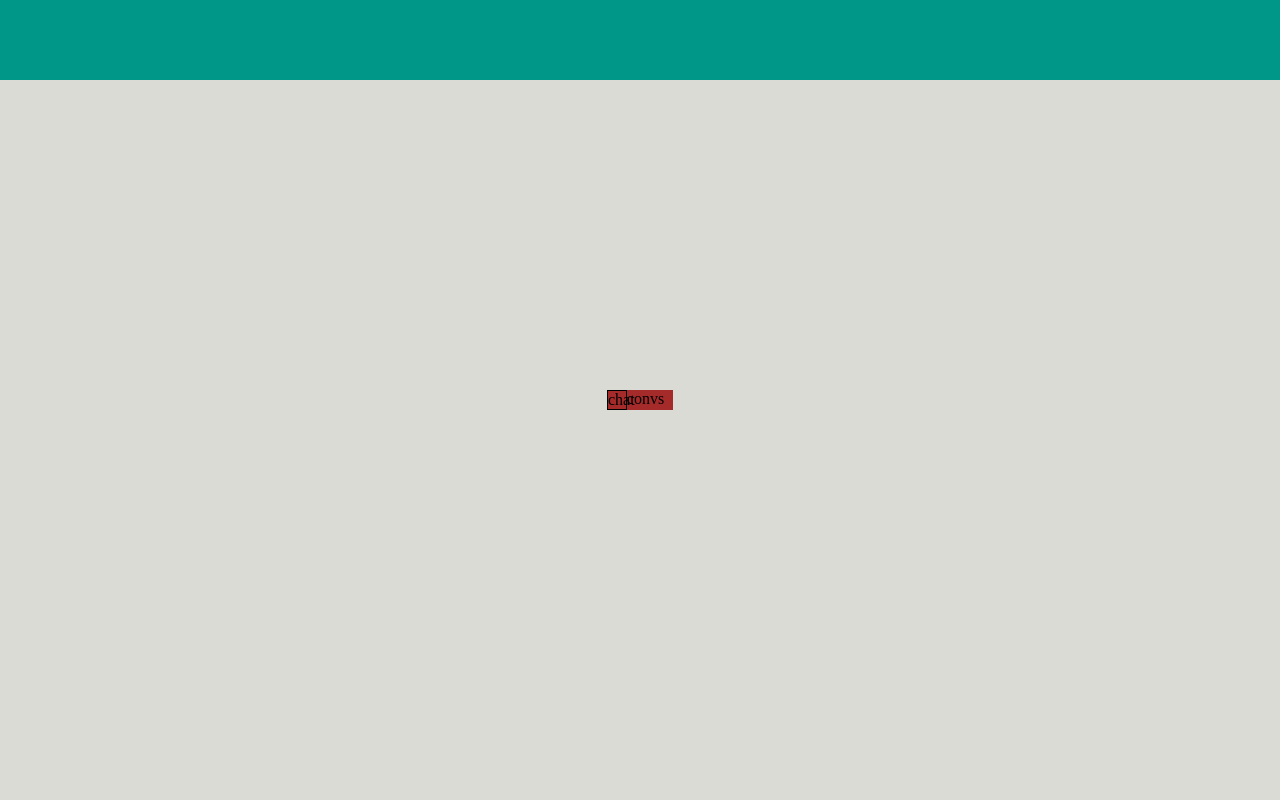
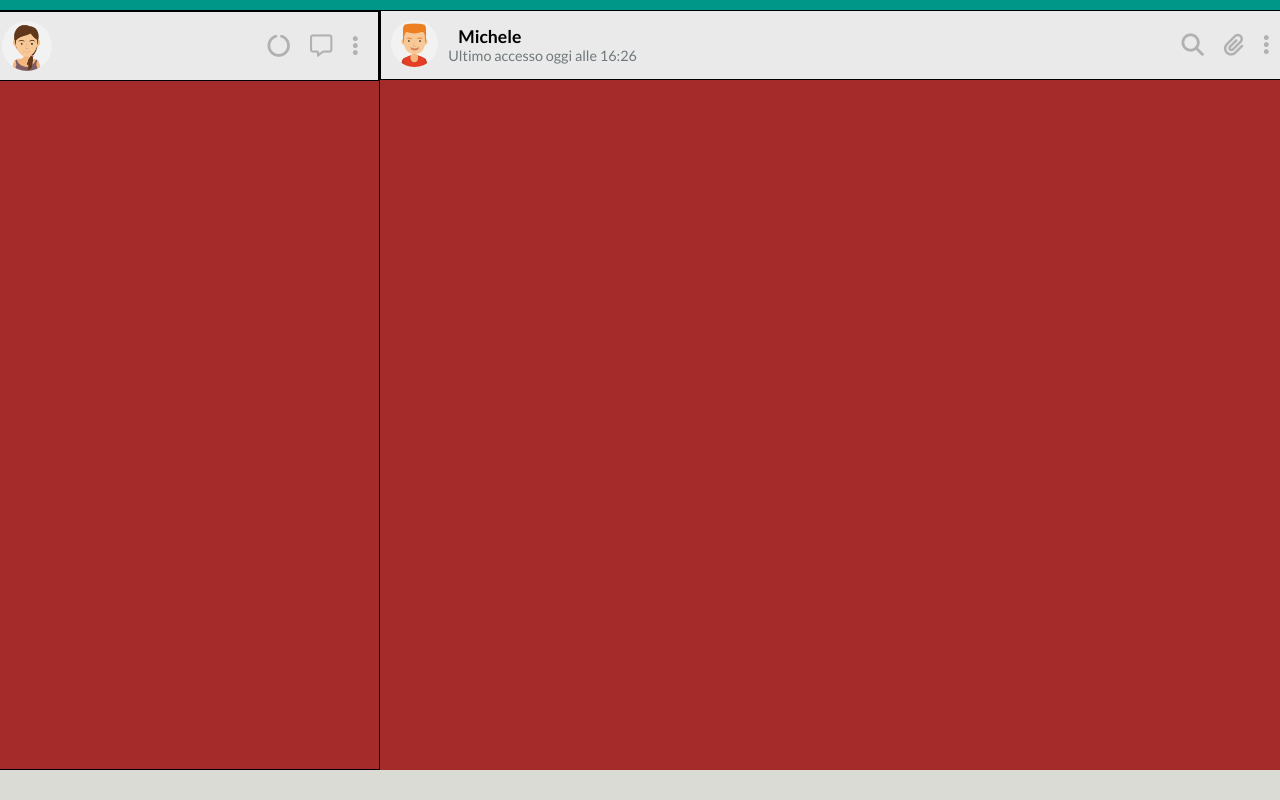
Before and after one commit to giorgia-rondinelli/html-css-boolzapp, a plain HTML site: page index.html in a window 1280 px wide. Drawn offline with Linux system fonts and the light colour scheme.

Commit message:
[add] header to columns

```diff
--- a/css/style.css
+++ b/css/style.css
@@ -4,8 +4,12 @@
   box-sizing:border-box ;
 }
 
+:root{
+  --grigio: rgb(177,177,177);
+}
+
 .d-flex{
-  display: flex;
+  display:flex;
 }
 
 body{
@@ -13,15 +17,19 @@ background-image: linear-gradient(#009688 10%,#dadbd4 0%);
 height:100vh;
 display: flex;
 justify-content: center;
-align-items: center;
+font-family: 'Lato', sans-serif;
 }
 
 
+
+
+
 .container{
-  width: 100%;
+  width: 1300px;
   height:95%;
   margin:10px 0 ;
   background-color: brown;
+
 
 }
 .col-chat{
@@ -32,19 +40,70 @@ align-items: center;
 .col-convs{
   width: 70%;
 }
+.profile-pictures{
+  width: 50px;
+  height: 50px;
+}
+ img{
+  width: 100%;
+  border-radius: 50%;
+}
+.main-user,.michele{
+  height: 70px;
+  border: 1px solid black;
+  background-color: aliceblue;
+  padding: 5px 10px;
+  background-color: rgb(234,234,234);
+  align-items: center;
+}
+.main-user{
+  justify-content: space-between;
+  align-items: center;
+}
+
+i{
+  color:var(--grigio);
+  padding: 0 10px;
+  font-size: 1.4em;
+
+}
+ .info{
+  align-items: center;
+  justify-content: space-between;
+  width: 100%;
+ }
+ .info div:first-child{
+  margin-left: 10px;
+ }
+ .chat-options div i{
+  color: var(--grigio);
+ }
+ .name{
+  font-weight: 700;
+  font-size: 1.1em;
+
+ }
+ .access{
+  font-size: .9em;
+  color: rgb(112,120,123);
+ }
+
+
+
 
 
 @media screen and (max-width: 992px){
 
   .container{
-    width: 100%;
+
+
   }
 
   .container .col-chat{
     width: 15%;
 
   }
-  .col-convs{
+   .container .col-convs{
     width:85%;
 
   }
--- a/index.html
+++ b/index.html
@@ -4,21 +4,64 @@
   <meta charset="UTF-8">
   <meta name="viewport" content="width=device-width, initial-scale=1.0">
   <title>Document</title>
+  <link rel="stylesheet" href="https://cdnjs.cloudflare.com/ajax/libs/font-awesome/6.5.1/css/all.min.css" integrity="sha512-DTOQO9RWCH3ppGqcWaEA1BIZOC6xxalwEsw9c2QQeAIftl+Vegovlnee1c9QX4TctnWMn13TZye+giMm8e2LwA==" crossorigin="anonymous" referrerpolicy="no-referrer" />
+  <link rel="preconnect" href="https://fonts.googleapis.com">
+<link rel="preconnect" href="https://fonts.gstatic.com" crossorigin>
+<link href="https://fonts.googleapis.com/css2?family=Lato:wght@400;700&display=swap" rel="stylesheet">
   <link rel="stylesheet" href="css/style.css">
 </head>
 <body >
   <main>
-    <div class="page">
-      <div class="container d-flex">
+    <div class="container d-flex">
 
-        <div class="col-chat">chat</div>
-        <div class="col-convs">convs</div>
+      <div class="col-chat">
+        <div class="main-user d-flex">
+          <div class="profile-pictures">
+            <img src="img/avatar_io.jpg" alt="">
+          </div>
+          <div class="option-icons d-flex">
+            <div><i class="fa-solid fa-circle-notch"></i></div>
+            <div><i class="fa-regular fa-message"></i></div>
+            <div><i class="fa-solid fa-ellipsis-vertical"></i></div>
+            </div>
+        </div>
+
+
+        <div></div>
+        <div></div>
+        <div></div>
+
+
+      </div>
+      <div class="col-convs">
+        <div class="michele d-flex">
+          <div class="profile-pictures">
+            <img src="img/avatar_1.jpg" alt="">
+          </div>
+          <div class=" info d-flex">
+            <div>
+              <div class="name">Michele </div>
+              <div class="access">Ultimo accesso oggi alle 16:26
+              </div>
+            </div>
+            <div class="chat-options d-flex">
+              <div><i class="fa-solid fa-magnifying-glass"></i></div>
+              <div><i class="fa-solid fa-paperclip"></i></div>
+              <div><i class="fa-solid fa-ellipsis-vertical"></i></div>
+            </div>
+          </div>
+
+
+        </div>
+        <div></div>
+        <div></div>
+      </div>
 
 
 
 
-      </div>
     </div>
+
   </main>
 
 </body>
```
